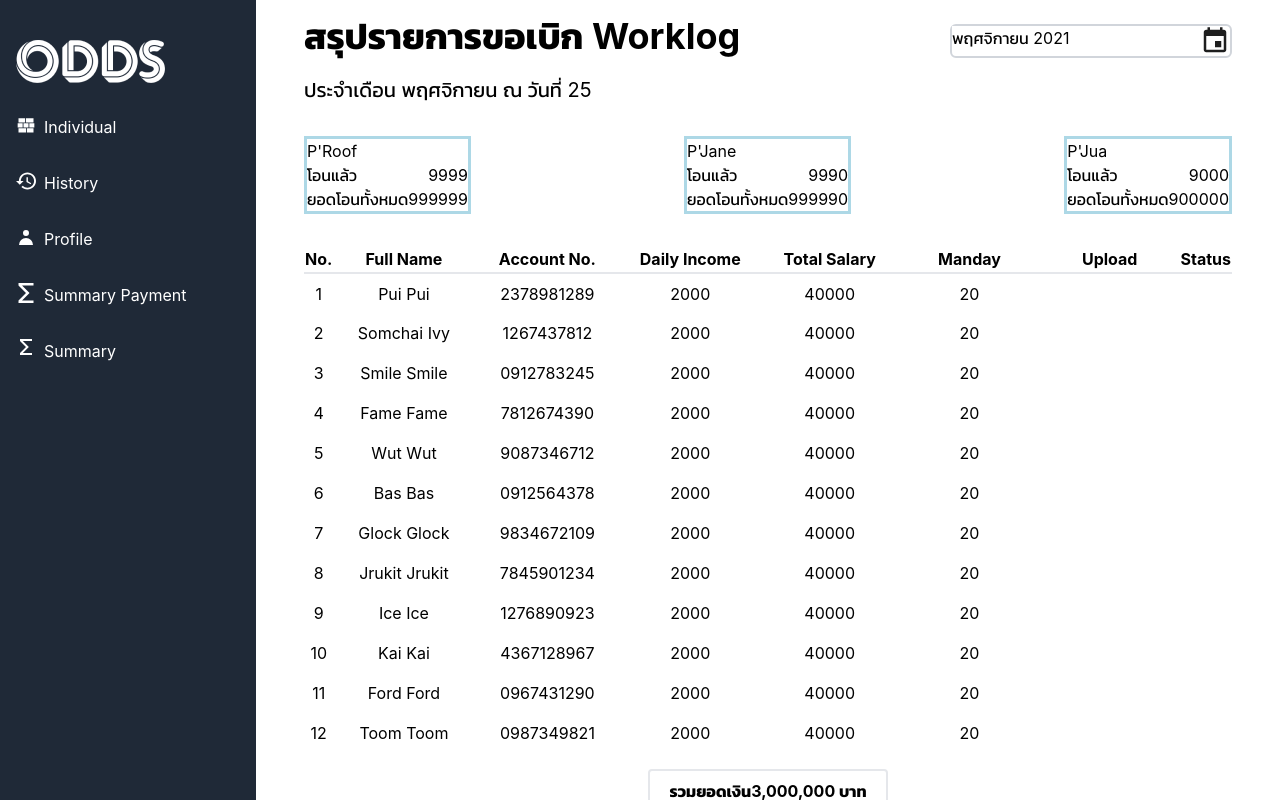
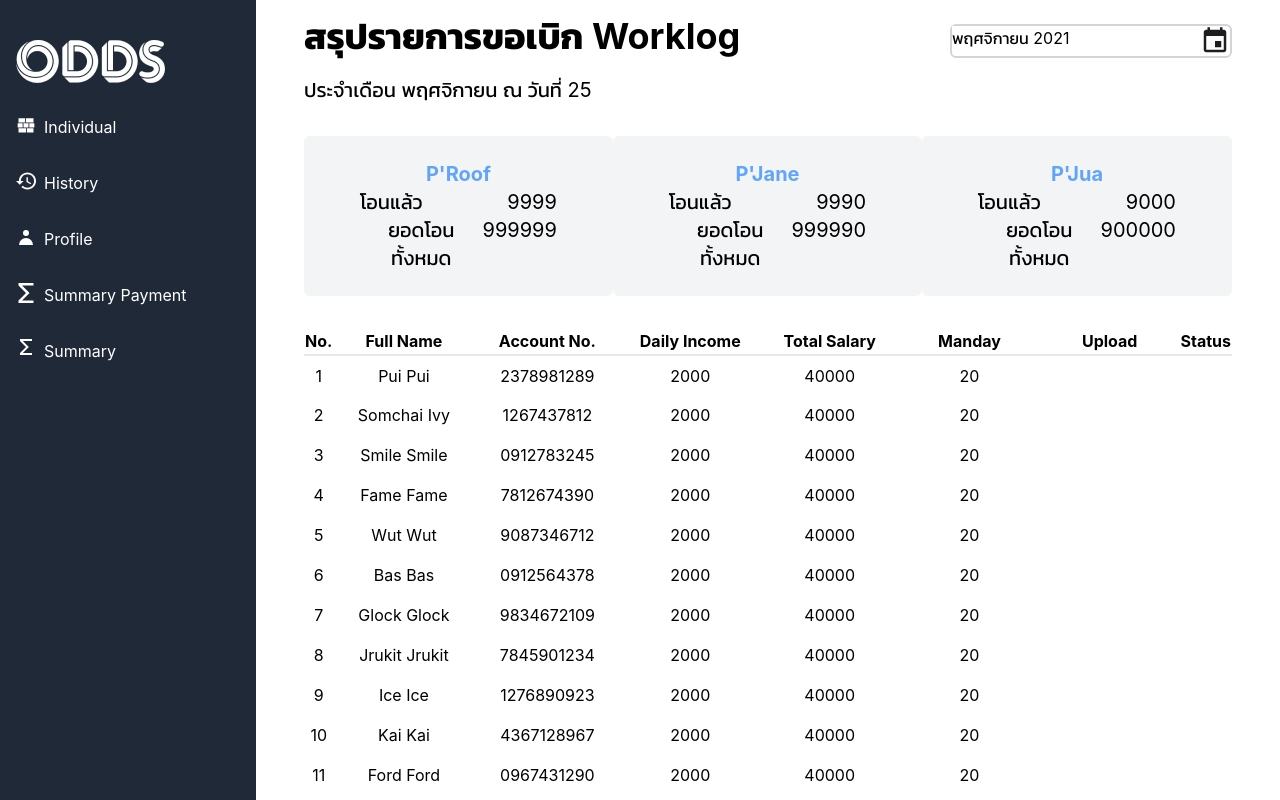
Before and after one commit to Fahlalla/workingrecord-fe, a React (Create React App) app: page /summary-payment in a window 1280 px wide. Built offline with nearby package versions, Linux system fonts and the light colour scheme.

Commit message:
Yaki customs Card style

```diff
--- a/src/Component/Card.js
+++ b/src/Component/Card.js
@@ -1,17 +1,11 @@
-const cardStyle = {
-  flex: "",
-  border:"solid",
-  color:"lightblue",
 
-
-};
 
 const Card = (props) => {
   return (
-    <div style={cardStyle}>
+    <div className="p-6 text-xl rounded-md text-blue-400  px-14 hover:text-gray-500 bg-gray-100">
       <button onClick={() => props.select(props.data.name)}>
-        <div className="flex text-black">{props.data.name}</div>
-        <div className="flex justify-between text-black">
+        <div className="font-bold ">{props.data.name}</div>
+        <div className="flex justify-between text-black ">
           <p>โอนแล้ว</p>
           <p>{props.data.transferedAmount}</p>
         </div>
--- a/src/page/Profile.js
+++ b/src/page/Profile.js
@@ -2,6 +2,7 @@ import PersonalInfo from "../Component/Profile/PersonalInfo";
 import SiteInfo from "../Component/Profile/SiteInfo";
 import BankAccountInfo from "../Component/Profile/BankAccountInfo";
 import ProfileButton from "../Component/Profile/ProfileButton";
+import { useState } from "react";
 
 const ProfilePage = () => {
   const [userInfo, setUserInfo] = useState()
```
